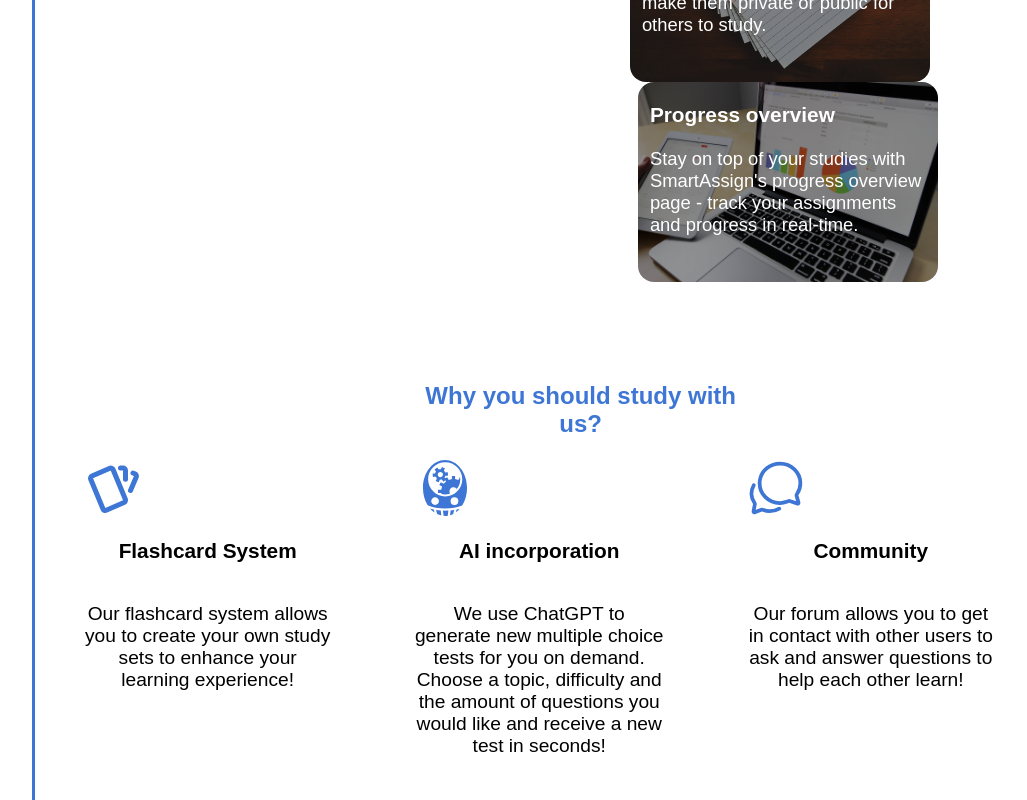
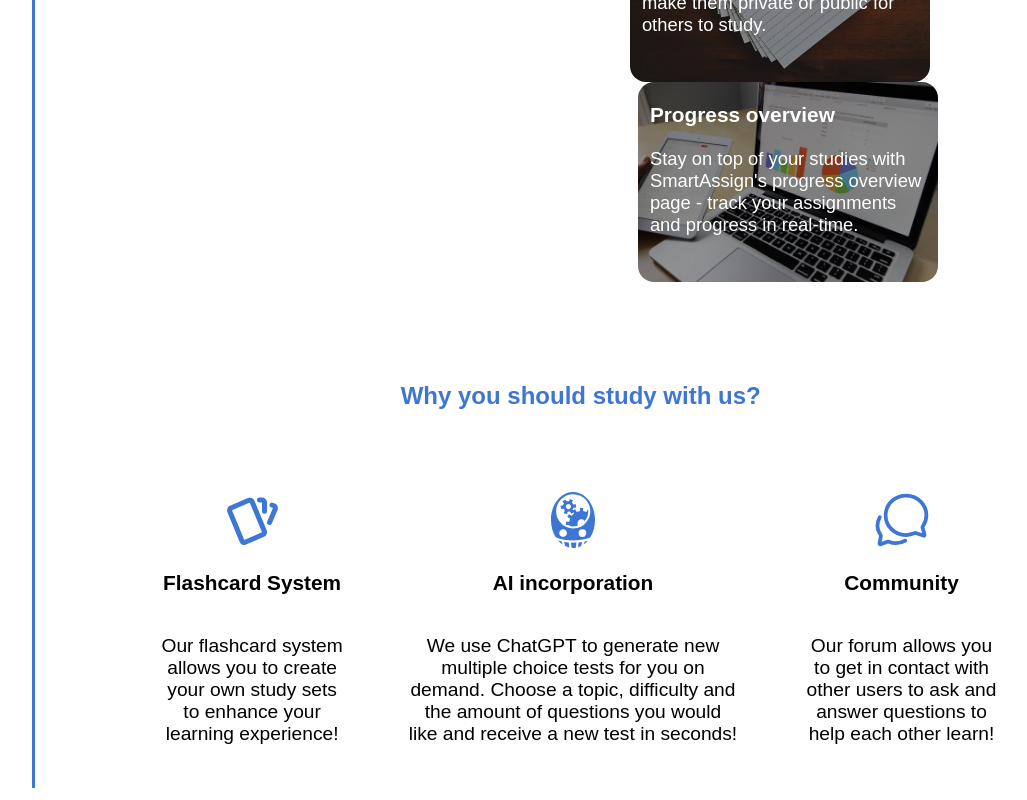
Before and after one commit to MartinezNicanor/IT1E-period-4, a React (Create React App) app: page / in a window 1280 px wide. Shown: the part 1206-2006 px from the top of the page, without its empty margins (178-1205 px from the left). Built offline with nearby package versions, Linux system fonts and the light colour scheme; the HTML template or start-up script is replaced by a standard one.

Commit message:
Add: finished homepage

```diff
--- a/src/pages/home/USP.css
+++ b/src/pages/home/USP.css
@@ -1,31 +1,44 @@
 .USPContainer{
-    display: grid;
-    grid-template-columns: repeat(12,1fr);
+    display: flex;
     margin: 10vh 3vh 3vh 6vh;
+    flex-direction: column;
+    align-items: center;
 }
+
+.USPItems{
+    display: flex;
+    justify-content: space-around;
+    padding: 0 6vw;
+    gap: 5vw;
+}
+
 .USPheader{
     display: flex;
-    grid-column: 5/9;
     text-align: center;
     color: #3E76D5;
+    margin-bottom: 10vh;
 }
 .flashCardSystem{
     display: flex;
-    grid-column: 1/4;
     flex-direction: column;
     text-align: center;
+    align-items: center;
+
 }
 
 .aiIncorporation{
     display: flex;
-    grid-column: 5/8;
     flex-direction: column;
     text-align: center;
+    align-items: center;
+
+
 }
 
 .community{
     display: flex;
-    grid-column: 9/12;
     flex-direction: column;
     text-align: center;
+    align-items: center;
+
 }
--- a/src/pages/home/USP.js
+++ b/src/pages/home/USP.js
@@ -9,6 +9,7 @@ const USP = () => {
     <>
         <div className = "USPContainer">
             <h2 className = "USPheader">Why you should study with us?</h2>
+            <div className = "USPItems">
                 <div className = "flashCardSystem">
                     <TbIcons.TbCards size={60} color='#3E76D5'/>
                     <h3 className = "flashHeader"> Flashcard System</h3>
@@ -25,6 +26,7 @@ const USP = () => {
                     <p>Our forum allows you to get in contact with other users to ask and answer questions to help each other learn!</p>
                 </div>
             </div>
+        </div>
     </>
   )
 }
```
Lines whose indentation alone changed are shown as unchanged.
